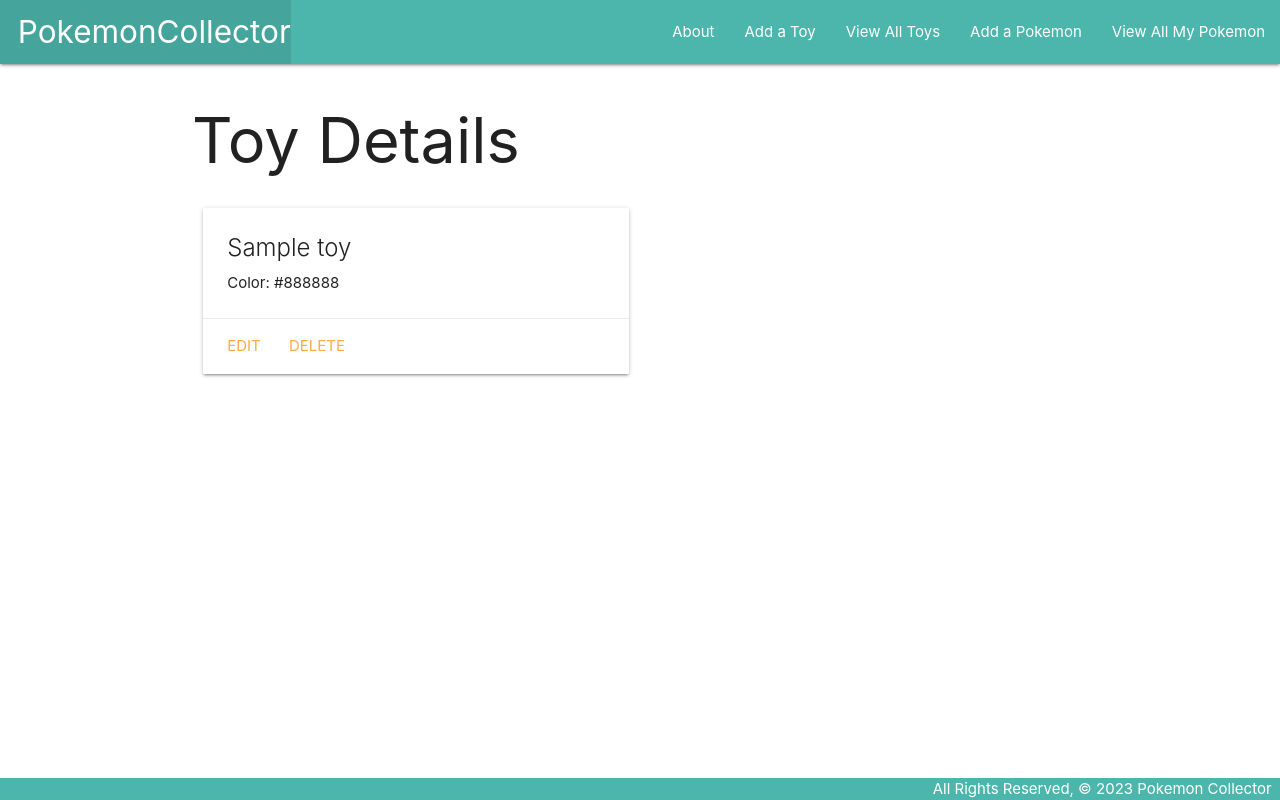
After one commit to andrewzjs/Pokemon-Collector, a Django app: page /toys/1/ in a window 1280 px wide. The commit adds this page. Run offline with Django 4.2, Linux system fonts and the light colour scheme; tables that the repository leaves empty hold one stand-in row (values such as "Sample post").

Commit message:
Part 5 Lab complete - M:M

```diff
--- a/main_app/admin.py
+++ b/main_app/admin.py
@@ -1,6 +1,7 @@
 from django.contrib import admin
-from .models import Pokemon, Feeding
+from .models import Pokemon, Feeding, Toy
 # Register your models here.
 
 admin.site.register(Pokemon)
 admin.site.register(Feeding)
+admin.site.register(Toy)
--- a/main_app/models.py
+++ b/main_app/models.py
@@ -1,5 +1,6 @@
 from django.db import models
 from django.urls import reverse
+from datetime import date
 
 MEALS = (
   	("B", "Breakfast"),
@@ -8,18 +9,35 @@ MEALS = (
 	)
 
 # Create your models here.
+
+class Toy(models.Model):
+  name = models.CharField(max_length=50)
+  color = models.CharField(max_length=20)
+
+  def __str__(self):
+    return self.name
+
+  def get_absolute_url(self):
+    return reverse('toys_detail', kwargs={'pk': self.id})
+
+
 class Pokemon(models.Model):
     name = models.CharField(max_length=100, default="")
     type = models.CharField(max_length=100, default="")
     description = models.TextField(max_length=250, default="")
     age = models.IntegerField()
     default=None
+    toys = models.ManyToManyField(Toy)
 
     def __str__(self):
         return self.name
 
     def get_absolute_url(self):
         return reverse("pokemon_detail", kwargs={"p_id": self.id})
+
+    def fed_for_today(self):
+        return self.feeding_set.filter(date=date.today()).count() >= len(MEALS)
+
 
 class Feeding(models.Model):
     date = models.DateField("feeding date")
--- a/main_app/templates/base.html
+++ b/main_app/templates/base.html
@@ -20,6 +20,8 @@
         </ul>
         <ul class="right">
           <li><a href=" {% url 'about' %}">About</a></li>
+          <li><a href="{% url 'toys_create' %}">Add a Toy</a></li>
+          <li><a href="{% url 'toys_index' %}">View All Toys</a></li>
           <li><a href=" {% url 'pokemon_create' %}">Add a Pokemon</a></li>
           <li><a href=" {% url 'pokemon' %}">View All My Pokemon</a></li>
         </ul>
--- /dev/null
+++ b/main_app/templates/main_app/toy_detail.html
@@ -0,0 +1,20 @@
+{% extends 'base.html' %}
+{% block content %}
+
+<h1>Toy Details</h1>
+
+<div class="row">
+  <div class="col s6 col-offset-3">
+    <div class="card">
+      <div class="card-content">
+        <span class="card-title">{{ toy.name }}</span>
+        <p>Color: {{ toy.color }}</p>
+      </div>
+      <div class="card-action">
+        <a href="{% url 'toys_update' toy.id %}">Edit</a>
+        <a href="{% url 'toys_delete' toy.id %}">Delete</a>
+      </div>
+    </div>
+  </div>
+</div>
+{% endblock %}
--- a/main_app/urls.py
+++ b/main_app/urls.py
@@ -5,10 +5,19 @@ from . import views
 urlpatterns = [
     path("", views.home, name="home"),
     path("about/", views.about, name="about"),
+    # Pokemon URLs
     path("pokemon/", views.pokemon_index, name="pokemon"),
     path("pokemon/<int:p_id>/", views.pokemon_detail, name="pokemon_detail"),
     path("pokemon/create", views.PokemonCreate.as_view(), name="pokemon_create"),
     path("pokemon/<int:pk>/update/", views.PokemonUpdate.as_view(), name="pokemon_update"),
     path("pokemon/<int:pk>/delete/", views.PokemonDelete.as_view(), name="pokemon_delete"),
+    # Feeding URLs
     path("pokemon/<int:pokemon_id>/add_feeding/", views.add_feeding, name="add_feeding"),
+    # Toys URLs
+    path('toys/', views.ToyList.as_view(), name='toys_index'),
+    path('toys/<int:pk>/', views.ToyDetail.as_view(), name='toys_detail'),
+    path('toys/create/', views.ToyCreate.as_view(), name='toys_create'),
+    path('toys/<int:pk>/update/', views.ToyUpdate.as_view(), name='toys_update'),
+    path('toys/<int:pk>/delete/', views.ToyDelete.as_view(), name='toys_delete'),
+    path('pokemon/<int:p_id>/assoc_toy/<int:toy_id>/', views.assoc_toy, name='assoc_toy'),
 ]
--- a/main_app/views.py
+++ b/main_app/views.py
@@ -1,6 +1,7 @@
 from django.shortcuts import render, redirect
 from django.views.generic.edit import CreateView, UpdateView, DeleteView
-from .models import Pokemon
+from django.views.generic import ListView, DetailView
+from .models import Pokemon, Toy
 from .forms import FeedingForm
 # Create your views here.
 
@@ -16,10 +17,12 @@ def pokemon_index(request):
 
 def pokemon_detail(request, p_id):
     pokemon = Pokemon.objects.get(id=p_id)
+    toys_pokemon_doesnt_have = Toy.objects.exclude(id__in=pokemon.toys.all().values_list('id'))
     feeding_form = FeedingForm()
     return render(request, "pokemon/detail.html", {
         'pokemon': pokemon,
         "feeding_form": feeding_form,
+        'toys': toys_pokemon_doesnt_have
         })
 
 class PokemonCreate(CreateView):
@@ -42,3 +45,27 @@ def add_feeding(request, pokemon_id):
         new_feeding.pokemon_id = pokemon_id
         new_feeding.save()
     return redirect("pokemon_detail", p_id=pokemon_id)
+
+class ToyList(ListView):
+  model = Toy
+
+class ToyDetail(DetailView):
+  model = Toy
+
+class ToyCreate(CreateView):
+  model = Toy
+  fields = '__all__'
+
+class ToyUpdate(UpdateView):
+  model = Toy
+  fields = ['name', 'color']
+
+class ToyDelete(DeleteView):
+  model = Toy
+  success_url = '/toys/'
+
+def assoc_toy(request, p_id, toy_id):
+   c = Pokemon.objects.get(id=p_id)
+   c.toys.add(toy_id)
+   # OR Toy.objects.get(id=toy_id).cat_set.add(cat_id)
+   return redirect(c)
```
Also changed, not shown: main_app/templates/main_app/toy_confirm_delete.html (added, +13 -0 lines), main_app/templates/main_app/toy_form.html (added, +19 -0 lines), main_app/templates/main_app/toy_list.html (added, +17 -0 lines), main_app/templates/pokemon/detail.html (+47 -0 lines), main_app/migrations/0006_toy.py (added), main_app/migrations/0007_pokemon_toys.py (added).
